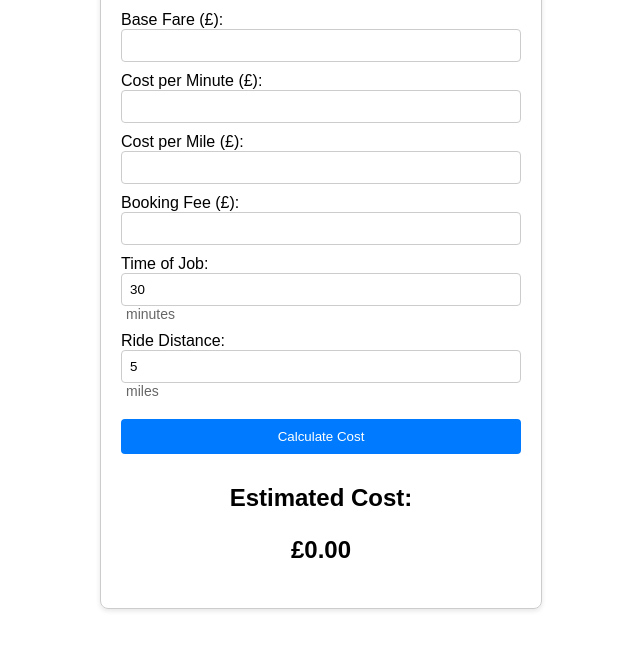
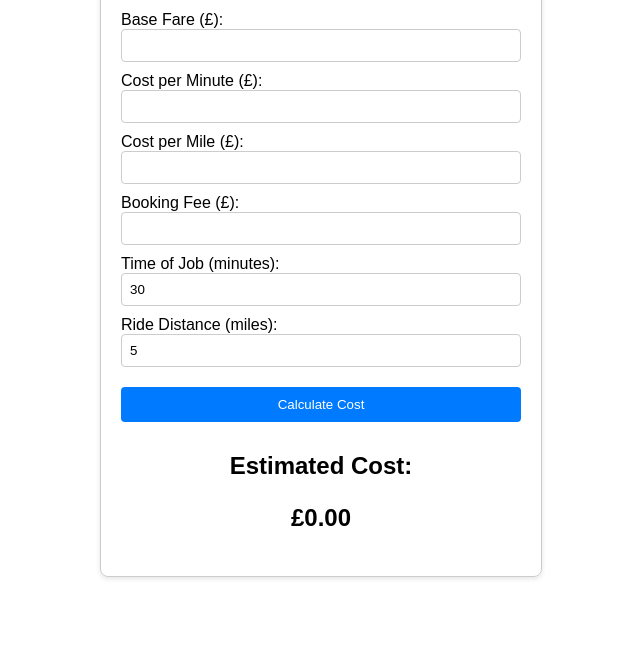
Before and after one commit to nitrox8760/nitrox8760.github.io, a plain HTML site: page index.html in a window 1280 px wide. Shown: the part 177-826 px from the top of the page, without its empty margins (319-959 px from the left). After the commit the page ends 800 px from the top, so only its background shows below. Drawn offline with Linux system fonts and the light colour scheme.

Commit message:
Update index.html

```diff
--- a/index.html
+++ b/index.html
@@ -20,13 +20,11 @@
       <label for="bookingFee">Booking Fee (£):</label>
       <input type="number" id="bookingFee" step="0.01" min="0" required>
 
-      <label for="timeOfJob">Time of Job:</label>
+      <label for="timeOfJob">Time of Job (minutes):</label>
       <input type="number" id="timeOfJob" step="1" min="0" required>
-      <span class="unit">minutes</span>
 
-      <label for="rideDistance">Ride Distance:</label>
+      <label for="rideDistance">Ride Distance (miles):</label>
       <input type="number" id="rideDistance" step="0.01" min="0" required>
-      <span class="unit">miles</span>
 
       <button type="submit">Calculate Cost</button>
     </form>
```
